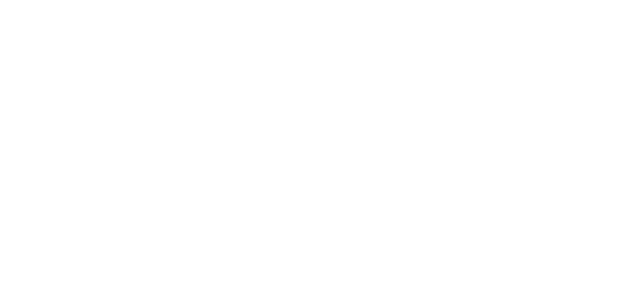
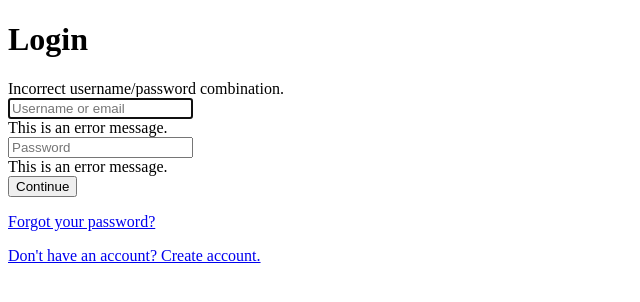
Before and after one commit to diegosalazar343/login-planD, a plain HTML site: page css/index.html in a window 1280 px wide. Shown: the whole page, without its empty margins (0-640 px from the left). Drawn offline with Linux system fonts and the light colour scheme; files that its build step writes are made by us from their sources; a script that the page names is missing; files whose address does not match are found by name.

Commit message:
complete html

```diff
--- a/css/index.html
+++ b/css/index.html
@@ -6,7 +6,27 @@
     <title>Login-Signup</title>
   </head>
   <body>
-
+    <div class="container">
+      <form class="form" id="login">
+        <h1 class="form_title">Login</h1>
+        <div class="form_message form_message-error">Incorrect username/password combination.</div>
+        <div class="form_input-group">
+          <input type="text" class="form_input" autofocus placeholder="Username or email">
+          <div class="form_input-error-message">This is an error message.</div>
+        </div>
+        <div class="form_input-group">
+          <input type="password" class="form_input" autofocus placeholder="Password">
+          <div class="form_input-error-message">This is an error message.</div>
+        </div>
+        <button class="form-button" type="submit">Continue</button>
+        <p class="form_text">
+          <a href="#" class="form_link">Forgot your password?</a>
+        </p>
+        <p class="form_text">
+          <a id="linkCreateAccount" href="./" class="linkCreateAccount">Don't have an account? Create account.</a>
+        </p>
+      </form>
+    </div>
 
   </body>
 </html>
```
Also changed, not shown: js/main.js (added), js/scripts.js (deleted).
